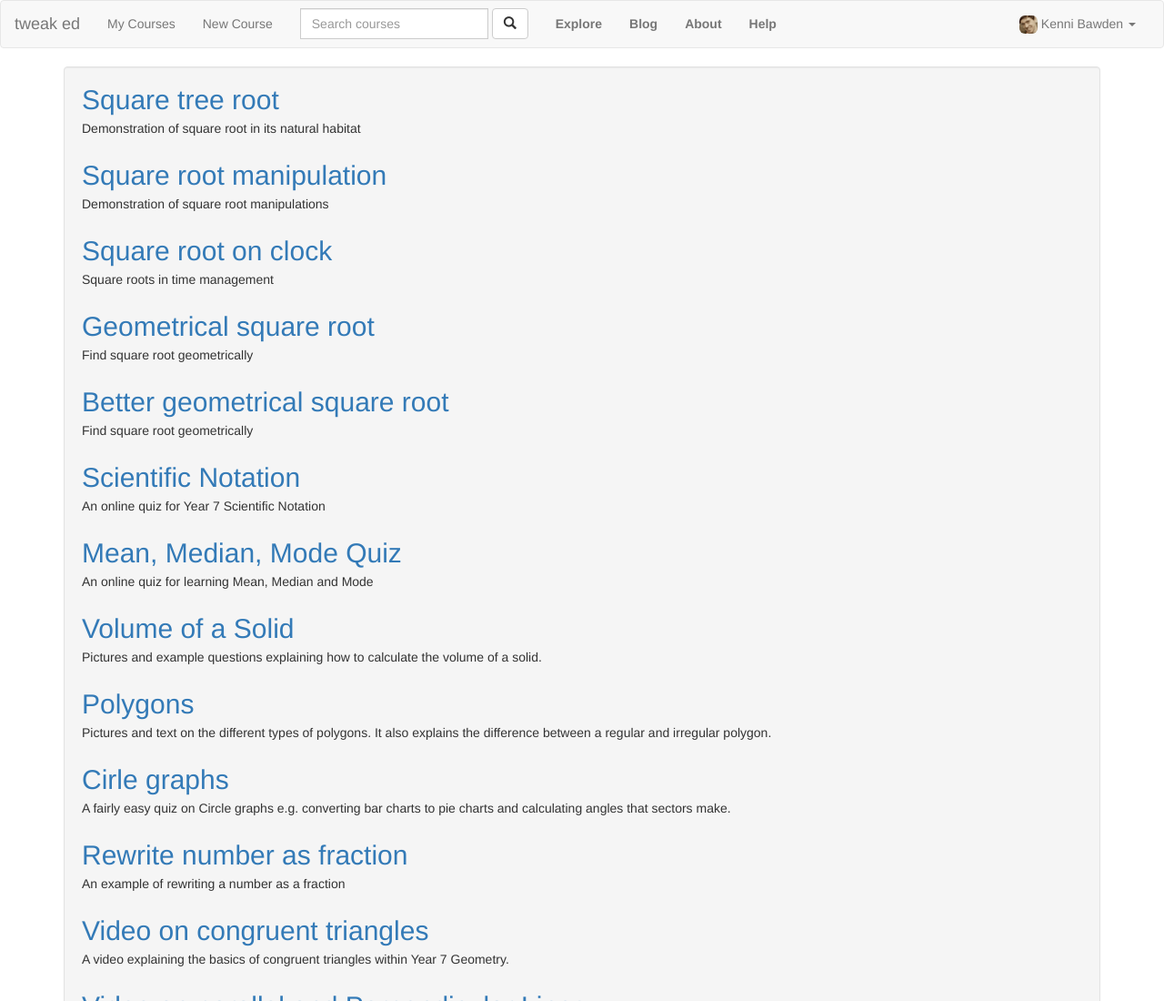
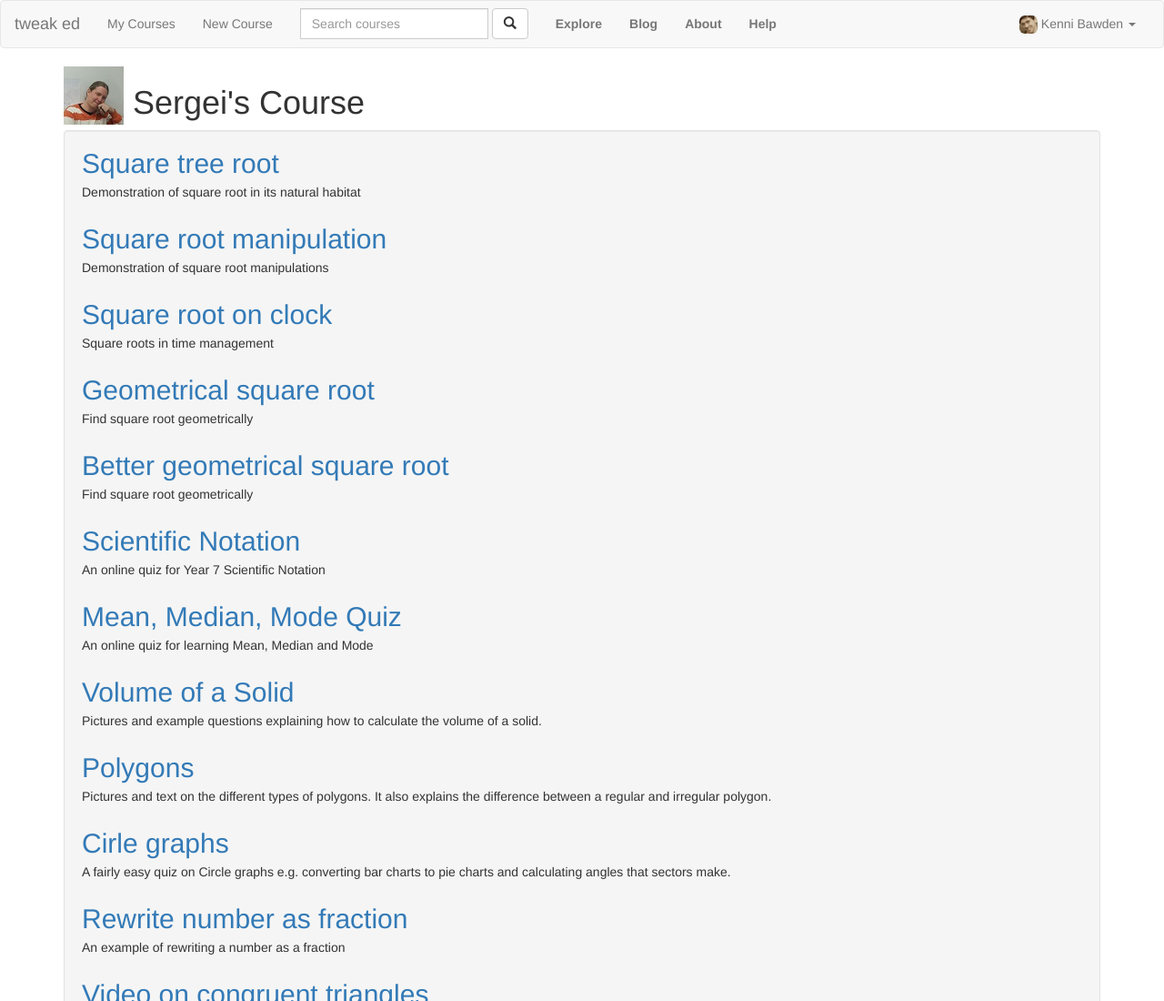
Before and after one commit to fork-ed/demo, a website: page index.html in a window 1280 px wide. Shown: the top 1100 px of the page at 91% size. Drawn offline with nearby package versions, Linux system fonts and the light colour scheme.

Commit message:
Added a course label

```diff
--- a/index.html
+++ b/index.html
@@ -61,6 +61,15 @@
 </nav>
 
     <div class="container">
+        <section class="media">
+                <a class="pull-left" ng-href="">
+                    <img class="media-object" ng-src="{{ (people | filter:{name: course})[0].picture }}">
+                </a>
+                <section class="media-body">
+                    <h1>{{ course }}'s Course</h1>
+                </section>
+         </section>
+
         <article class="content well">
             <section class="media" ng-repeat="content in contents[course]">
                 <a class="pull-left" ng-href="{{content.URL}}">
```
